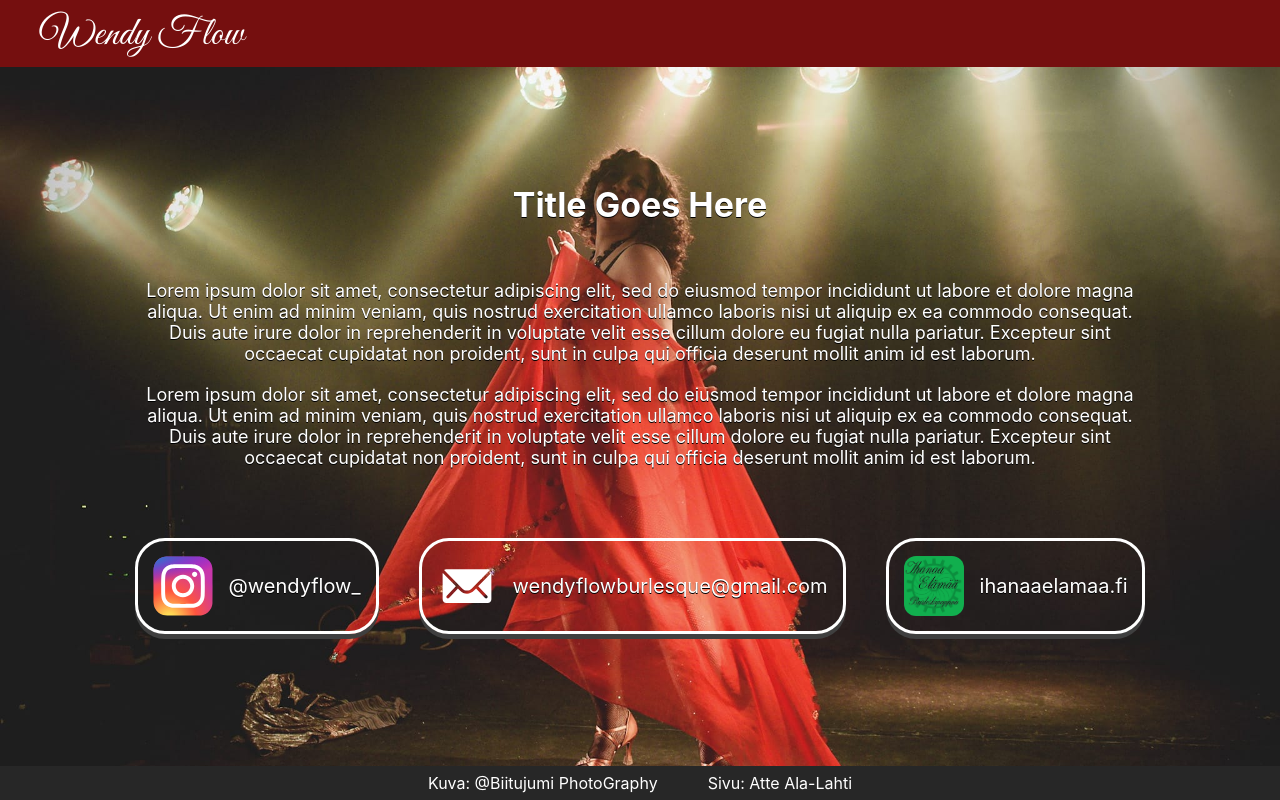
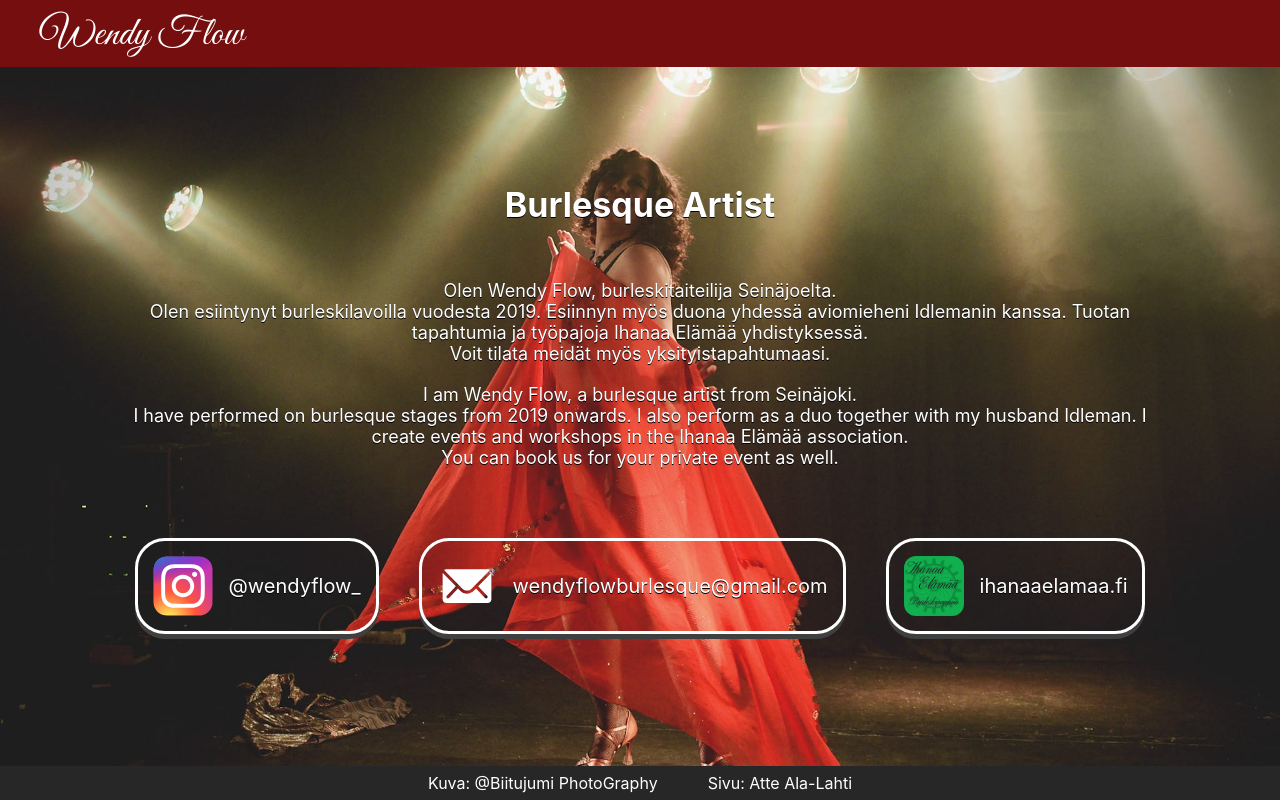
Before and after one commit to attealalahti/wendyflow, a React (Create React App) app: page / in a window 1280 px wide. Built offline with nearby package versions, Linux system fonts and the light colour scheme.

Commit message:
Modify HomePage: add real introduction text.

```diff
--- a/src/components/HomePage.tsx
+++ b/src/components/HomePage.tsx
@@ -6,24 +6,24 @@ const HomePage = () => {
     return (
         <main className="HomePage">
             <div className="Inner">
-                <h1>Title Goes Here</h1>
+                <h1>Burlesque Artist</h1>
                 <p>
-                    Lorem ipsum dolor sit amet, consectetur adipiscing elit, sed do
-                    eiusmod tempor incididunt ut labore et dolore magna aliqua. Ut enim ad
-                    minim veniam, quis nostrud exercitation ullamco laboris nisi ut
-                    aliquip ex ea commodo consequat. Duis aute irure dolor in
-                    reprehenderit in voluptate velit esse cillum dolore eu fugiat nulla
-                    pariatur. Excepteur sint occaecat cupidatat non proident, sunt in
-                    culpa qui officia deserunt mollit anim id est laborum.
+                    Olen Wendy Flow, burleskitaiteilija Seinäjoelta.
+                    <br />
+                    Olen esiintynyt burleskilavoilla vuodesta 2019. Esiinnyn myös duona
+                    yhdessä aviomieheni Idlemanin kanssa. Tuotan tapahtumia ja työpajoja
+                    Ihanaa Elämää yhdistyksessä.
+                    <br />
+                    Voit tilata meidät myös yksityistapahtumaasi.
                 </p>
                 <p>
-                    Lorem ipsum dolor sit amet, consectetur adipiscing elit, sed do
-                    eiusmod tempor incididunt ut labore et dolore magna aliqua. Ut enim ad
-                    minim veniam, quis nostrud exercitation ullamco laboris nisi ut
-                    aliquip ex ea commodo consequat. Duis aute irure dolor in
-                    reprehenderit in voluptate velit esse cillum dolore eu fugiat nulla
-                    pariatur. Excepteur sint occaecat cupidatat non proident, sunt in
-                    culpa qui officia deserunt mollit anim id est laborum.
+                    I am Wendy Flow, a burlesque artist from Seinäjoki.
+                    <br />
+                    I have performed on burlesque stages from 2019 onwards. I also perform
+                    as a duo together with my husband Idleman. I create events and
+                    workshops in the Ihanaa Elämää association.
+                    <br />
+                    You can book us for your private event as well.
                 </p>
                 <div className="LinkContainer">
                     <Link
```
